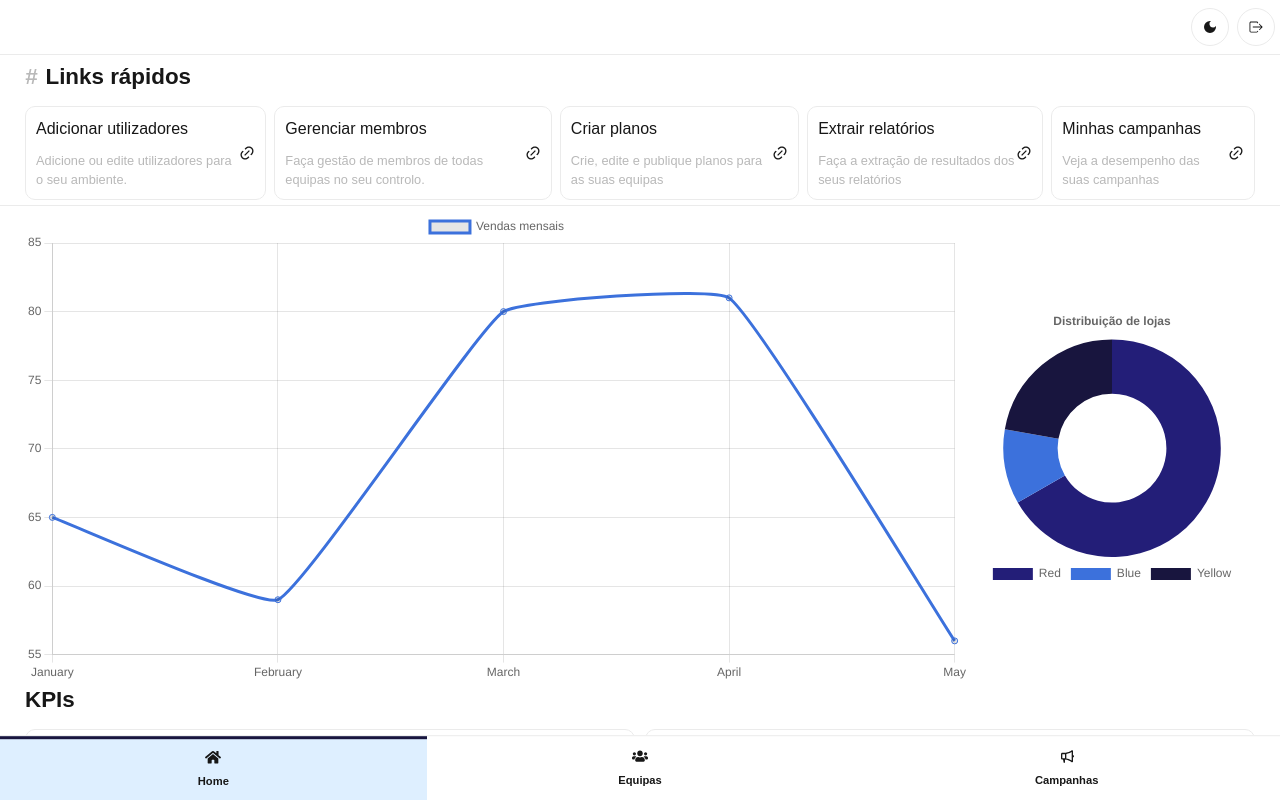
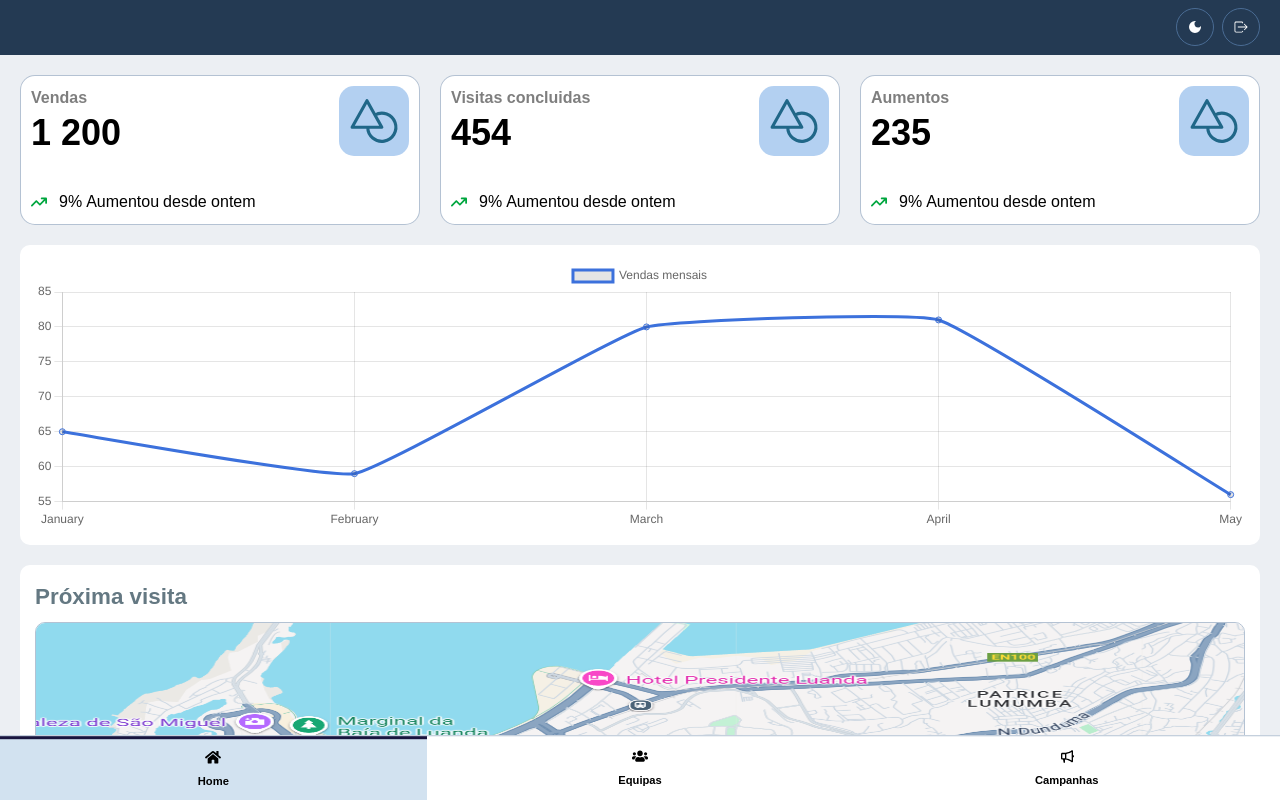
Before and after one commit to justRobbie/-temp-prj-001, a Next.js app: page / in a window 1280 px wide. Built offline with nearby package versions, Linux system fonts and the light colour scheme.

Commit message:
Updated style

```diff
--- a/src/app/globals.css
+++ b/src/app/globals.css
@@ -1,12 +1,36 @@
 @import "tailwindcss";
 
 :root {
-    --background: #ffffff;
-    --border-color: #ebebeb;
+    --default-bg-color: transparent;
+    --default-main-color: #131313;
+    --default-text-color: #000;
+
+    --background: #eceff3;
+    --background-aside: #fff;
+    --background-main-section: #fff;
+    --background-footer: #fff;
+    --background-nav: #243a53;
+    --background-kpi-item: #fff;
+    --background-kpi-icon: #7fafe796;
+    --background-products-item: #fff;
+
+    --border-nav: var(--background-nav);
+    --border-color: #4a6c9469;
+    --border-color-nav-button: #4a6c94;
+
+    --box-show-color-nav: #192a3d38;
+
     --foreground: #171717;
     --hover-background: #fafafafa;
-    --menu-select-background: #bcdfff7f;
-    --theme-primary-background: #000;
+    --menu-select-background: #a5c4e17f;
+
+    --text-title-color: #3b5461;
+    --text-subtitle-color: #647882;
+    --text-kpi-icon: #206788;
+    --text-unselected-navigation-link: #647882;
+    --text-selected-navigation-link: #000;
+
+    --theme-primary-background: #243a53;
     --theme-primary-color: #fff;
     --select-highlight: #18153e;
 }
@@ -19,14 +43,38 @@
 }
 
 [data-theme="dark"] {
-    --background: #0a0a0a;
-    --border-color: #282828;
-    --foreground: #ededed;
-    --hover-background: #171717;
-    --menu-select-background: #0c0a31;
-    --select-highlight: #231e78;
-    --theme-primary-background: #fff;
-    --theme-primary-color: #000;
+    --default-bg-color: transparent;
+    --default-main-color: #131313;
+    --default-text-color: #fff;
+
+    --background: #000;
+    --background-aside: #000;
+    --background-main-section: var(--default-main-color);
+    --background-footer: #000;
+    --background-nav: #000;
+    --background-kpi-item: var(--default-main-color);
+    --background-kpi-icon: #1e1f27;
+    --background-products-item: transparent;
+
+    --border-color: #242424;
+    --border-nav: var(--border-color);
+    --border-color-nav-button: #242424;
+
+    --box-show-color-nav: #192a3d38;
+
+    --foreground: #171717;
+    --hover-background: #1c1c1c;
+    --menu-select-background: #0d1c2bdd;
+
+    --text-title-color: #fff;
+    --text-subtitle-color: #fff;
+    --text-kpi-icon: #306c87;
+    --text-unselected-navigation-link: #fff;
+    --text-selected-navigation-link: #fff;
+
+    --theme-primary-background: #000;
+    --theme-primary-color: #fff;
+    --select-highlight: #18153e;
 }
 
 * {
@@ -45,7 +93,7 @@ body {
     height: 100vh;
     width: 100%;
     background: var(--background);
-    color: var(--foreground);
+    color: var(--default-text-color);
     font-family: Arial, Helvetica, sans-serif;
     grid-template-rows: auto 1fr;
 }
@@ -61,9 +109,7 @@ input {
     cursor: pointer;
 }
 
-aside a,
-form[data-component="layout-form"][data-active="true"],
-nav {
+form[data-component="layout-form"][data-active="true"] {
     padding: var(--container-padding);
 }
 
@@ -71,13 +117,12 @@ aside,
 footer,
 form[data-component="layout-form"],
 main>section,
-nav,
-nav button,
 #login-form section {
     border-color: var(--border-color);
 }
 
 aside {
+    overflow-y: auto;
     grid-area: aside;
     border-right-width: 1px;
 }
@@ -96,13 +141,18 @@ button[data-styletype="primary"] {
     background-color: var(--theme-primary-background);
 }
 
+a[data-styletype="primary"]:focus,
+button[data-styletype="primary"]:focus,
 a[data-styletype="primary"]:hover,
 button[data-styletype="primary"]:hover {
     color: var(--theme-primary-background);
 }
 
+a[data-styletype]:focus,
+button[data-styletype]:focus,
 a[data-styletype]:hover,
 button[data-styletype]:hover {
+    color: var(--default-text-color);
     background-color: var(--hover-background);
 }
 
@@ -111,9 +161,54 @@ button[data-styletype] svg {
     transition: all ease-in-out 0.3s;
 }
 
+a[data-styletype]:focus svg,
+button[data-styletype]:focus svg,
 a[data-styletype]:hover svg,
 button[data-styletype]:hover svg {
     transform: rotate(360deg);
+}
+
+aside {
+    background-color: var(--background-aside);
+    padding: 0 5px;
+}
+
+aside hr {
+    opacity: 0.3;
+    border-color: var(--border-color);
+    background-color: var(--border-color);
+}
+
+aside #actions,
+aside #quick-links,
+aside #navigation-links {
+    padding: 10px;
+}
+
+aside #navigation-links a {
+    @apply flex flex-row items-center;
+    width: 100%;
+    padding: 0 10px;
+    height: 50px;
+    column-gap: 10px;
+    flex-direction: row;
+    justify-content: start;
+    border-radius: 10px;
+    border: 1px solid transparent;
+}
+
+aside #navigation-links a[data-selected="true"] {
+    color: var(--text-selected-navigation-link);
+    border-color: var(--border-color);
+    background-color: var(--menu-select-background);
+}
+
+aside #navigation-links a[data-selected="false"] {
+    color: var(--text-unselected-navigation-link);
+}
+
+aside #navigation-links a svg {
+    font-size: 1.2em;
 }
 
 footer {
@@ -127,6 +222,8 @@ footer {
 }
 
 footer a {
+    @apply flex items-center gap-2;
+    width: 100%;
     padding: 10px;
 }
 
@@ -146,29 +243,10 @@ form[data-component="layout-form"][data-active="false"] {
     overflow: hidden;
 }
 
-aside a,
-footer a {
-    @apply flex items-center gap-2;
+div[data-wrapper="dynamic-table"] {
+    background-color: var(--background-main-section);
     width: 100%;
-}
-
-aside a {
-    height: var(--nav-height);
-    flex-direction: row;
-    justify-content: start;
-}
-
-aside a svg {
-    font-size: 1em;
-}
-
-aside a[data-selected="true"] {
-    border-left: 10px solid var(--select-highlight);
-    background-color: var(--menu-select-background);
-}
-
-div[data-wrapper="dynamic-table"] {
-    width: 100%;
+    border-radius: 10px;
     overflow: auto;
 }
 
@@ -176,6 +254,10 @@ fieldset {
     display: flex;
     flex-direction: column;
     gap: 10px;
+}
+
+footer {
+    background-color: var(--background-footer);
 }
 
 footer a {
@@ -207,10 +289,12 @@ input {
 
 h1 {
     font-weight: 900;
+    color: var(--text-title-color);
 }
 
 h2 {
     font-weight: 700;
+    color: var(--text-subtitle-color);
 }
 
 main {
@@ -220,20 +304,34 @@ main {
 }
 
 main>section {
-    padding: var(--container-padding) var(--padding-margin);
+    width: 100%;
 }
 
 nav {
     @apply flex flex-row justify-start items-center flex-nowrap gap-2;
+    background-color: var(--background-nav);
+    padding: 0px 20px;
     grid-area: nav;
     border-bottom-width: 1px;
+    border-bottom-color: var(--border-nav);
+}
+
+nav * {
+    color: #fff;
 }
 
 nav button {
     @apply rounded-full;
     border-style: solid;
     border-width: 1px;
+    border-color: var(--border-color-nav-button);
     padding: 10px;
+}
+
+section section {
+    padding: 15px;
+    border-radius: 10px;
+    background-color: var(--background-main-section);
 }
 
 section[data-component="campaign"] {
@@ -355,9 +453,17 @@ table thead th {
     text-transform: capitalize;
 }
 
-#actions-visits {
-    column-gap: 30px;
-    row-gap: 30px;
+#actions {
+    display: grid;
+    grid-area: actions;
+    grid-template-columns: 1fr;
+    grid-template-rows: auto;
+    column-gap: 10px;
+    row-gap: 10px;
+}
+
+#actions button {
+    padding: 20px;
 }
 
 #actions button {
@@ -372,11 +478,13 @@ table thead th {
 }
 
 #quick-links ul,
-#kpis ul,
 #visits header ul {
-    @apply w-full;
     overflow-x: auto;
     flex-wrap: nowrap;
+}
+
+#quick-links h4 {
+    color: var(--text-unselected-navigation-link);
 }
 
 #quick-links ul {
@@ -387,7 +495,10 @@ table thead th {
     display: grid;
     row-gap: 10px;
     justify-content: center;
-    min-width: 200px;
+    height: 130px;
+    min-height: 130px;
+    max-height: 130px;
+    min-width: 100%;
     align-items: center;
     grid-template-areas:
         "link           icon"
@@ -413,21 +524,92 @@ table thead th {
     grid-area: icon;
 }
 
-#kpis ul li,
+#kpis {
+    @apply flex flex-row justify-start items-center flex-nowrap;
+    width: 100%;
+    max-width: 100%;
+    overflow: auto;
+    grid-area: kpis;
+    gap: 20px;
+}
+
+#kpis li {
+    --height: 150px;
+
+    @apply flex flex-col justify-start items-start gap-2;
+    width: var(--width);
+    max-width: var(--width);
+    min-width: var(--width);
+    height: var(--height);
+    min-height: var(--height);
+    max-height: var(--height);
+    background-color: var(--background-kpi-item);
+}
+
+#kpis li span[data-text="title"] {
+    @apply font-bold;
+    opacity: 0.5;
+    grid-area: title;
+}
+
+#kpis li span[data-text="value"] {
+    @apply text-4xl font-extrabold;
+    grid-area: value;
+}
+
+#kpis li div[data-element="icon"] {
+    @apply flex flex-col justify-center items-center;
+    grid-area: icon;
+    background-color: var(--background-kpi-icon);
+    border-radius: 15px;
+    height: var(--size);
+    width: var(--size);
+}
+
+#kpis li div[data-element="icon"] svg {
+    --icon-size: calc(var(--size) - 20px);
+
+    color: var(--text-kpi-icon);
+    height: var(--icon-size);
+    width: var(--icon-size);
+}
+
+#kpis li div[data-section="header"] {
+    --size: 70px;
+
+    width: 100%;
+    display: grid;
+    grid-template-columns: 1fr var(--size);
+    grid-template-rows: auto;
+    grid-template-areas:
+        "title  icon"
+        "value  icon"
+    ;
+}
+
+#kpis li div[data-section="desc"] {
+    @apply w-full flex flex-row justify-start items-center gap-3 flex-nowrap mt-auto;
+}
+
+#kpis li div span[data-tendency="up"] {
+    @apply text-green-600;
+}
+
+#kpis li div span[data-tendency="down"] {
+    @apply text-red-300;
+}
+
+#kpis li,
 #quick-links ul li {
     height: 100%;
     border: 1px solid var(--border-color);
-    border-radius: 10px;
+    border-radius: 15px;
     padding: 10px;
 }
 
-#kpis ul li:hover,
+#kpis li:hover,
 #quick-links ul li:hover {
     background-color: var(--hover-background);
-}
-
-#kpis {
-    grid-area: kpis;
 }
 
 #doughnut {
@@ -435,12 +617,22 @@ table thead th {
 }
 
 #line {
+    width: 100%;
+    position: relative;
     grid-area: line;
+    height: 300px
+}
+
+#line canvas {
+    width: 100% !important;
+    min-width: 100% !important;
+    max-width: 100% !important;
 }
 
 #login-form,
 #login-form section {
     @apply flex flex-col justify-center items-center;
+    overflow: hidden;
 }
 
 #login-form {
@@ -468,19 +660,19 @@ table thead th {
     border-top-right-radius: 0px;
 }
 
-#kpis ul {
-    column-gap: 10px;
-    row-gap: 10px;
-}
-
 #panel {
     display: grid;
-    justify-content: center;
-    align-items: center;
+    gap: 20px;
+    grid-template-columns: 1fr;
+    grid-template-areas:
+        "kpis"
+        "line"
+    ;
 }
 
 #products ul li img {
     --size: 200px;
+
     grid-area: img;
     height: var(--size);
     min-width: var(--size);
@@ -525,6 +717,7 @@ table thead th {
     row-gap: 10px;
     padding-bottom: var(--padding-x);
     border: 1px solid var(--border-color);
+    background-color: var(--background-products-item);
     border-radius: 10px;
     overflow: hidden;
     grid-template-areas:
@@ -537,7 +730,6 @@ table thead th {
 #visits {
     @apply flex flex-col gap-2;
     border-radius: 10px;
-    border: 1px solid var(--border-color);
     grid-area: visits;
     padding: 15px;
 }
@@ -547,6 +739,10 @@ table thead th {
 }
 
 #visits img {
+    width: 100%;
+    background-repeat: no-repeat;
+    background-position: center;
+    height: 300px;
     border-radius: 10px;
     border: 1px solid var(--border-color);
 }
@@ -604,8 +800,8 @@ table thead th {
         display: none;
     }
 
-    #actions-visits {
-        @apply flex flex-col justify-start items-start;
+    #kpis li {
+        --width: 100%;
     }
 
     #login-form section {
@@ -631,26 +827,8 @@ table thead th {
         font-size: 1.4em;
     }
 
-    #actions {
-        display: grid;
-        grid-area: actions;
-        grid-template-columns: 1fr;
-        grid-template-rows: auto;
-        column-gap: 10px;
-        row-gap: 10px;
-    }
-
-    #actions button {
-        padding: 20px;
-    }
-
-    #actions-visits {
-        display: grid;
-        grid-template-columns: 1fr;
-        grid-template-areas:
-            "actions"
-            "visits"
-        ;
+    #kpis li {
+        --width: 400px;
     }
 
     #login-form section {
@@ -659,33 +837,15 @@ table thead th {
         min-height: 70%;
         min-width: 50%;
     }
-
-    #visits img {
-        width: 100%;
-        max-width: 100%;
-    }
 }
 
-@media only screen and (max-width: 1080px) {
-    #kpis ul {
-        @apply flex flex-col justify-start;
-    }
-
+/* @media only screen and (max-width: 1080px) {
     #panel {
         @apply flex flex-col justify-start;
     }
-}
+} */
 
-@media only screen and (min-width: 1081px) {
-    #kpis ul {
-        display: grid;
-        grid-template-columns: repeat(2, minmax(100px, 1fr));
-    }
-
-    #kpis ul li {
-        min-width: 100px;
-    }
-
+/* @media only screen and (min-width: 1081px) {
     #panel {
         grid-template-columns: 1fr 286px;
         grid-template-areas:
@@ -693,7 +853,7 @@ table thead th {
             "kpis kpis"
         ;
     }
-}
+} */
 
 @media only screen and (max-width: 1499px) {
     aside {
@@ -708,6 +868,11 @@ table thead th {
             "form main"
             ". ."
         ;
+    }
+
+    main {
+        gap: 20px;
+        padding: 20px;
     }
 
     main>section:last-of-type {
@@ -731,6 +896,7 @@ table thead th {
     :root {
         --container-padding: 20px;
         --nav-height: 75px;
+        --global-gap: 25px;
     }
 
     footer {
@@ -741,18 +907,24 @@ table thead th {
         grid-template-columns: 250px auto 1fr;
         grid-template-rows: var(--nav-height) auto;
         grid-template-areas:
-            "aside form nav"
-            "aside form main"
+            "nav    nav     nav"
+            "aside  form    main"
         ;
     }
 
     main {
         --padding-margin: var(--container-padding);
+        padding: var(--global-gap);
     }
 
     h1,
     h2 {
         font-size: 2em;
+    }
+
+    main,
+    section {
+        gap: var(--global-gap);
     }
 
     section[data-component="team"] {
@@ -767,31 +939,7 @@ table thead th {
         max-width: 350px;
     }
 
-    #actions {
-        display: grid;
-        grid-template-columns: repeat(2, minmax(250px, 1fr));
-    }
-
-    #actions-visits {
-        grid-template-columns: auto 1fr;
-        grid-template-areas:
-            "actions visits"
-        ;
-    }
-
     #login-form section fieldset {
         @apply my-auto;
     }
-
-    #panel {
-        grid-template-columns: 1fr 1fr;
-        grid-template-areas:
-            "line doughnut"
-            "kpis kpis"
-        ;
-    }
-
-    #visits img {
-        max-width: 100%;
-    }
 }
--- a/src/app/page.tsx
+++ b/src/app/page.tsx
@@ -1,5 +1,4 @@
 import { Metadata } from "next";
-import Link from "next/link";
 import { Fragment } from "react";
 import Icons from "./icons";
 import Image from "next/image";
@@ -7,7 +6,8 @@ import DynamicTable from "@/components/DynamicTable";
 import { PRODUCTS, VISITATIONS } from "@/constants";
 import LuandaMap from "pub/images/map.png";
 import LineChart from "@/components/Chart.Line";
-import DoughnutChart from "@/components/Chart.Doughnut";
+// import DoughnutChart from "@/components/Chart.Doughnut";
+import { formatNumber } from "chart.js/helpers";
 
 export const metadata: Metadata = {
     title: `Home | ${process.env.APP_NAME}`,
@@ -17,32 +17,19 @@ export const metadata: Metadata = {
 export default function Home() {
     const {
         ArrowUpIcon,
-        LinkIcon,
         CloseIcon,
         StoreIcon,
-        CameraIcon
+        CameraIcon,
+        ShapesIcon,
+        TrendArrowDownIcon,
+        TrendArrowUpIcon
     } = Icons;
 
-    const QUICK_LINKS = [
-        { id: "user", path: "#", name: "Adicionar utilizadores", description: "Adicione ou edite utilizadores para o seu ambiente." },
-        { id: "team", path: "/manager", name: "Gerenciar membros", description: "Faça gestão de membros de todas equipas no seu controlo." },
-        { id: "plan", path: "#", name: "Criar planos", description: "Crie, edite e publique planos para as suas equipas" },
-        { id: "reports", path: "#", name: "Extrair relatórios", description: "Faça a extração de resultados dos seus relatórios" },
-        { id: "campaigns", path: "#", name: "Minhas campanhas", description: "Veja a desempenho das suas campanhas" }
-    ];
-
     const KPIS = [
-        { id: "sales", title: "Vendas", value: 1200 },
-        { id: "visits", title: "Visitas concluidas", value: 454 },
-        { id: "increase", title: "Aumentos", value: "25%" },
-        { id: "products", title: "Produtos", value: 432123 },
-    ];
-
-    const ACTIONS = [
-        { id: "mv", title: "Marcar visitas", action: () => { } },
-        { id: "ap", title: "Adicionar produtos", action: () => { } },
-        { id: "er", title: "Extrair relatórios", action: () => { } },
-        { id: "vp", title: "Ver promotores", action: () => { } },
+        { id: "sales", title: "Vendas", value: 1200, tendency: 9, },
+        { id: "visits", title: "Visitas concluidas", value: 454, tendency: 9, },
+        { id: "increase", title: "Aumentos", value: 235, tendency: 9, },
+        { id: "products", title: "Produtos", value: 432123, tendency: 9, },
     ];
 
     const VISIT_STATS = [
@@ -52,55 +39,45 @@ export default function Home() {
     ]
 
     return <Fragment>
-        <section id="quick-links" className="border-b flex flex-col gap-3 w-full">
-            <h2 className="font-bold">
-                <span className="italic opacity-30 mr-2">#</span>
+        <section id="panel">
+            <ul id="kpis">
+                {KPIS.map(({ id, title, value, tendency }) => <li key={id}>
+                    <div data-section="header">
+                        <span data-text="title">{title}</span>
 
-                Links rápidos
-            </h2>
+                        <span data-text="value">{formatNumber(value, "pt-ao", { currency: "akz" })}</span>
 
-            <ul>
-                {QUICK_LINKS.map(({ id, name, path, description }) => <li key={id}>
-                    <Link href={path}>{name}</Link>
+                        <div data-element="icon">
+                            <ShapesIcon />
+                        </div>
+                    </div>
 
-                    <span>{description}</span>
+                    <div data-section="desc">
+                        <span data-tendency={tendency > 0 ? "up" : "down"}>
+                            {tendency > 0 ? <TrendArrowUpIcon /> : <TrendArrowDownIcon />}
+                        </span>
 
-                    <LinkIcon />
+                        <span>
+                            {tendency}%
+
+                            <span className="mx-1">{tendency > 0 ? "Aumentou" : "Diminuiu"}</span>
+
+                            desde ontem
+                        </span>
+                    </div>
                 </li>)}
             </ul>
-        </section>
 
-        <section id="panel" className="w-full">
             <section id="line">
                 <LineChart />
             </section>
 
-            <section id="doughnut">
+            {/* <section id="doughnut">
                 <DoughnutChart />
+            </section> */}
         </section>
 
-            <section id="kpis" className="flex flex-col gap-3 w-full">
-                <h2 className="font-bold">
-                    KPIs
-                </h2>
-
-                <ul>
-                    {KPIS.map(({ id, title, value }) => <li key={id} className="flex flex-col justify-start items-start">
-                        <span className="text-sm">{title}</span>
-
-                        <span className="font-extrabold text-2xl">{value}</span>
-                    </li>)}
-                </ul>
-            </section>
-        </section>
-
-        <section id="actions-visits" className="w-full">
-            <section id="actions" >
-                {ACTIONS.map(({ id, title }) => <button type="button" key={id}>
-                    {title}
-                </button>)}
-            </section>
-
+        <section>
             <section id="visits" >
                 <h2 className="font-bold">
                     Próxima visita
@@ -136,7 +113,8 @@ export default function Home() {
             </section>
         </section>
 
-        <section id="products" className="w-full">
+        <section id="products">
+            <section className="w-full">
                 <h2 className="font-bold">
                     Produtos mais populares
                 </h2>
@@ -153,5 +131,6 @@ export default function Home() {
                     </span>
                 </li>)}</ul>
             </section>
+        </section>
     </Fragment>;
 }
--- a/src/components/Chart.Line.tsx
+++ b/src/components/Chart.Line.tsx
@@ -20,7 +20,9 @@ const data = {
 };
 
 const LineChart = () => {
-    return (<Line data={data} />);
+    return (<Line data={data} options={{
+        maintainAspectRatio: false
+    }} />);
 };
 
 export default LineChart;
```
Also changed, not shown: src/app/icons.ts (+10 -1 lines), src/app/manager/page.tsx (+10 -4 lines), src/components/Aside.Layout.tsx (+49 -1 lines). Lines whose indentation alone changed are shown as unchanged.
